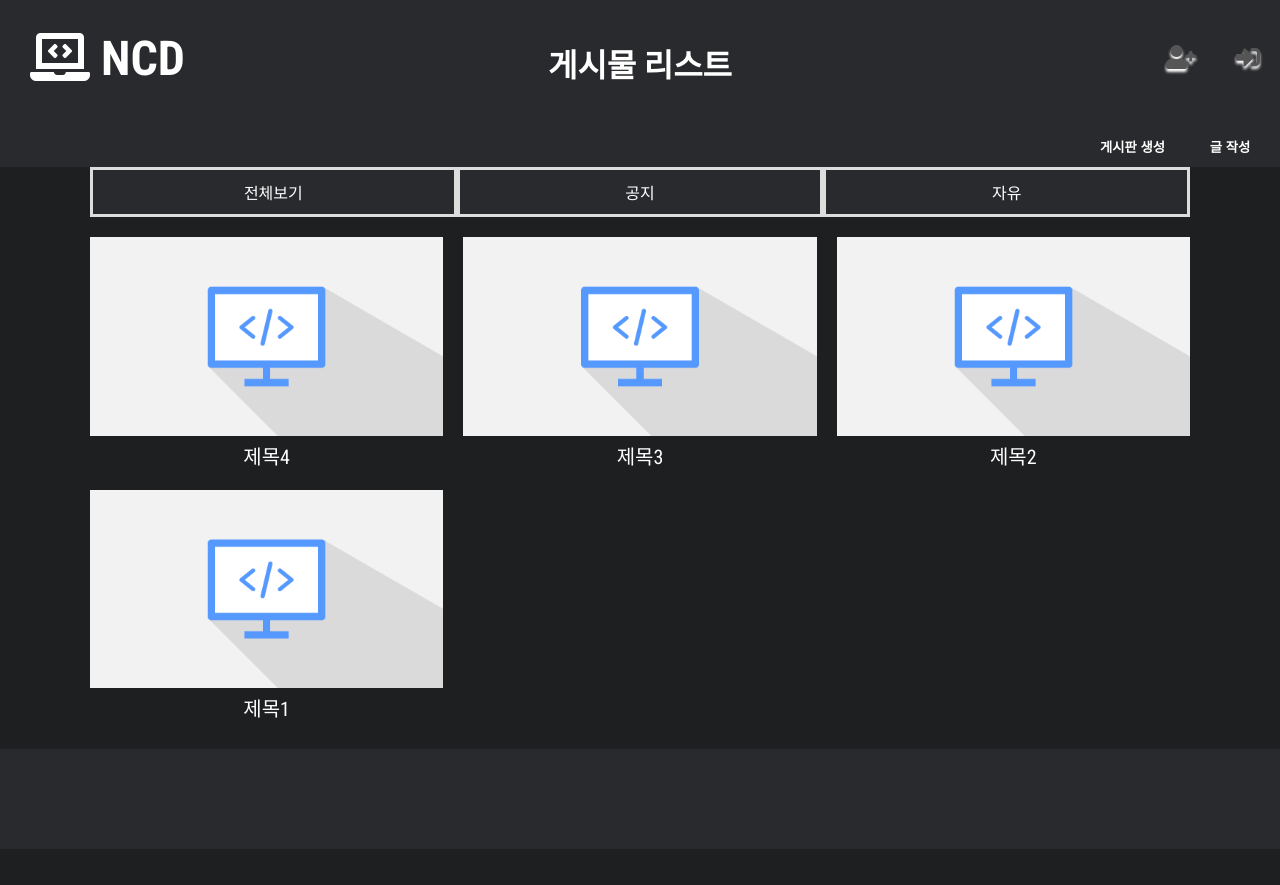
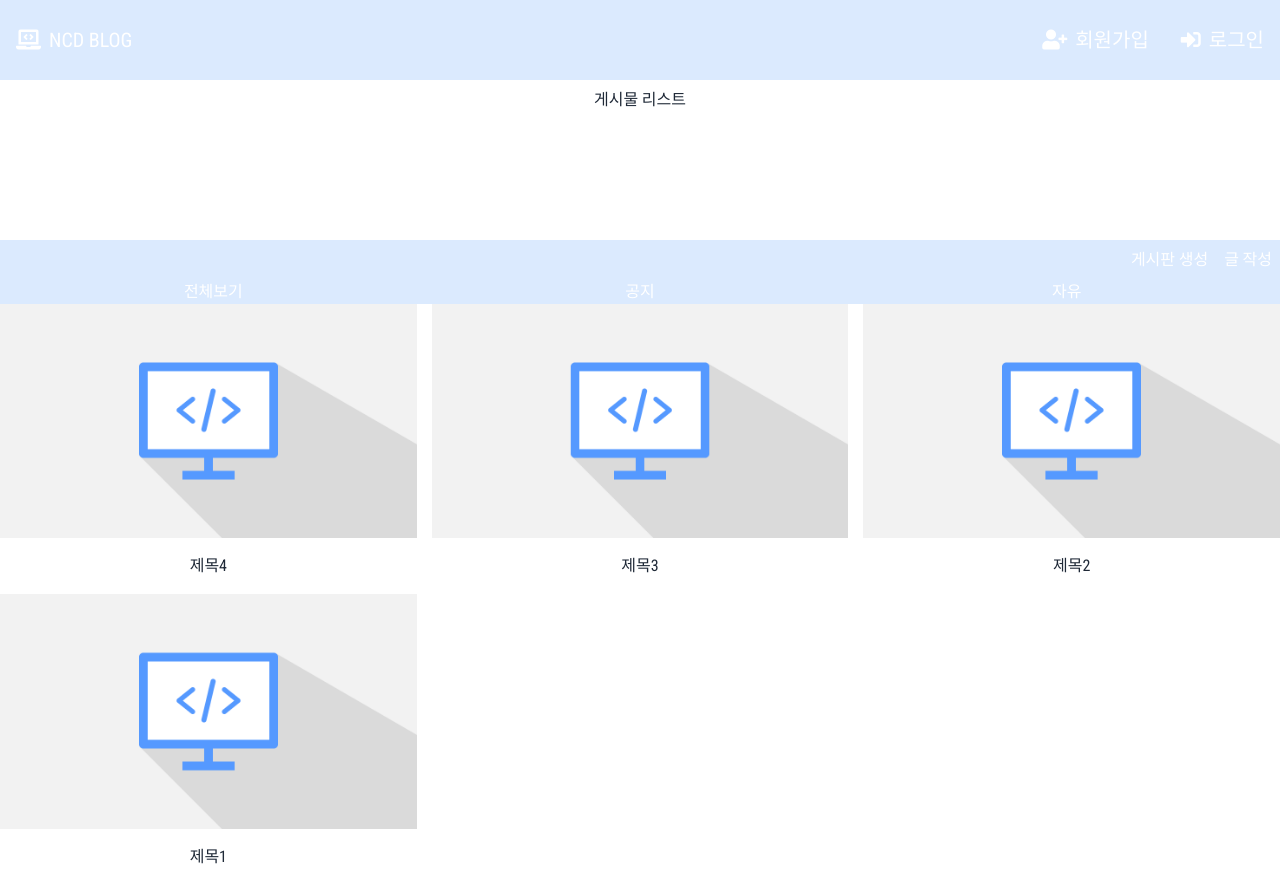
Before and after one commit to kangdoohyun/php_blog_2021, a PHP site: page /usr/article/list in a window 1280 px wide. Before the commit the page ends 718 px from the top, so only its background shows below. Run offline with PHP 8.4, Linux system fonts and the light colour scheme; data comes from the database, SQL or seed files in the repository; some libraries are stand-ins or nearby versions; some web fonts are replaced.

Commit message:
테일윈드로 디자인

```diff
--- a/app/view/usr/article/list.php
+++ b/app/view/usr/article/list.php
@@ -2,7 +2,7 @@
 $pageTitle = "게시물 리스트";
 ?>
 <?php require_once __DIR__ . "/../head.php"; ?>
-<style>
+<!-- <style>
   .border-list-box>ul>li {
     width: calc(100% / <?=count($boards) + 1?>);
     cursor: pointer;
@@ -10,44 +10,47 @@ $pageTitle = "게시물 리스트";
     background: #292a2d;
     border: 3px solid #ddd;
   }
-</style>
-<nav class="list-menu-box inline-grid">
+</style> -->
+<nav class="list-menu-box lg:container mx-auto flex h-full bg-blue-100">
+  <div class="flex-grow"></div>
   <form action="../board/make" method="POST">
-    <input class="input-btn" type="submit" value="게시판 생성">
+    <input class="p-2 bg-blue-100 text-white hover:bg-white hover:text-blue-100" class="input-btn" type="submit" value="게시판 생성">
   </form>
   <form action="./write" method="POST">
     <input type="hidden" name="memberId" value="<?=$_REQUEST['APP__loginedMemberId']?>">
-    <input class="input-btn" type="submit" value="글 작성">
+    <input class="p-2 bg-blue-100 text-white hover:bg-white hover:text-blue-100" class="input-btn" type="submit" value="글 작성">
   </form>
 </nav>
 
-<section class="section-1 con">
-  <nav class="border-list-box">
-    <ul class="inline-grid">
-      <li><a href="./list">전체보기</a></li>
+<section class="section-1 lg:container mx-auto">
+  <nav class="border-list-box bg-blue-100 text-white">
+    <ul class="flex w-full h-full text-center">
+      <li class="w-1/3"><a class="block px-3 w-full hover:bg-white hover:text-blue-100" href="./list">전체보기</a></li>
       <?php foreach( $boards as $board ) { ?>
-      <li><a href="./list?boardId=<?=$board['id']?>"><?=$board['name']?></a></li>
+      <li class="w-1/3"><a class="block px-3 w-full hover:bg-white hover:text-blue-100" href="./list?boardId=<?=$board['id']?>"><?=$board['name']?></a></li>
       <?php } ?>
     </ul>
   </nav>
 
-  <div class="list-content-box img-box">
-    <ul class="inline-grid">
+  <div class="list-content-box mx-auto">
+    <ul class="w-full my-inline-grid">
       <?php foreach( $articles as $article ) { ?>
       <?php $member =$this->memberService->getMemberById($article['memberId'])?>
-      <li>
+      <li class="inline-block w-calc-3">
+        <a href="./detail?id=<?=$article['id']?>">
           <div class="img-box">
             <!-- 이미지 -->
             <img src="/img/programming-3170991.png" alt="">
             <!-- 번호 -->
             <!-- <p><?=$article['id']?></p> -->
             <!-- 제목 -->
-          <p><a href="./detail?id=<?=$article['id']?>"><?=$article['title']?></a></p>
+            <p class="text-center my-4"><?=$article['title']?></p>
             <!-- 작성자 -->
             <!-- <p><?=$member['nickname']?></p> -->
             <!-- 작성 날짜 -->
             <!-- <p><?=$article['regDate']?></p> -->
           </div>
+        </a>
       </li>
       <?php } ?>
     </ul>
--- a/app/view/usr/head.php
+++ b/app/view/usr/head.php
@@ -5,50 +5,68 @@ $loginedMember = $_REQUEST['APP__loginedMember'];
 ?>
 <!DOCTYPE html>
 <html lang="en">
+
 <head>
   <meta charset="UTF-8">
   <meta http-equiv="X-UA-Compatible" content="IE=edge">
   <meta name="viewport" content="width=device-width, initial-scale=1.0">
   <title><?=$pageTitle?></title>
-  <link rel="stylesheet" href="/common.css?ver=1">
+  <!-- 테일윈드 라이브러리 -->
+  <link href="https://cdn.jsdelivr.net/npm/tailwindcss@2.1/dist/tailwind.min.css" rel="stylesheet" type="text/css" />
+  <!-- 데이지 UI -->
+  <link href="https://cdn.jsdelivr.net/npm/daisyui@1.3.2/dist/full.css" rel="stylesheet" type="text/css" />
+  <!-- 폰트어썸 -->
   <link rel="stylesheet" href="https://cdnjs.cloudflare.com/ajax/libs/font-awesome/5.15.3/css/all.min.css">
+  <!-- common.css -->
+  <link rel="stylesheet" href="/common.css">
+
 </head>
+
 <body>
-  <header class="inline-grid">
-    <div class="top-bar-logo-box">
-      <a href="#">
+  <div class="site-wrap">
+    <header class="top-bar bg-blue-100 text-white h-20">
+      <div class="lg:container mx-auto h-full flex">
+          <a href="/" class="top-bar__logo text-xl block px-4 flex items-center">
             <span><i class="fas fa-laptop-code"></i></span>
-        <span>NCD</span>
+            <span class="ml-2">NCD BLOG</span>
           </a>
-    </div>
-    <div>
-      <h1 class="page-name"><?=$pageTitle?></h1>
-    </div>
-    <nav class="top-bar-menu-box">
-      <ul class="inline-grid text-right">
+        <div class="flex-grow"></div>
+        <nav class="top-bar__menu">
+          <ul class="flex h-full text-xl">
             <?php if ($isLogined) { ?>
             <li>
-            <a href="/../usr/member/mypage">
+              <a class="block px-4 h-full flex items-center hover:bg-white hover:text-blue-100" href="../member/mypage">
                 <span><i class="fas fa-user-cog"></i></span>
+                <span class="ml-2">마이페이지</span>
               </a>
             </li>
             <li>
-            <a href="/../usr/member/doLogout">
+              <a class="block px-4 h-full flex items-center hover:bg-white hover:text-blue-100" href="../member/doLogout">
                 <span><i class="fas fa-sign-out-alt"></i></span>
+                <span class="ml-2">로그아웃</span>
               </a>
             </li>
             <?php } else{ ?>
             <li>
-            <a href="/../usr/member/join">
+              <a class="block px-4 h-full flex items-center hover:bg-white hover:text-blue-100" href="../member/join">
                 <span><i class="fas fa-user-plus"></i></span>
+                <span class="ml-2">회원가입</span>
               </a>
             </li>
             <li>
-            <a href="/../usr/member/login">
+              <a class="block px-4 h-full flex items-center hover:bg-white hover:text-blue-100" href="../member/login">
                 <span><i class="fas fa-sign-in-alt"></i></span>
+                <span class="ml-2">로그인</span>
               </a>
             </li>
             <?php } ?>
           </ul>
         </nav>
+      </div>
     </header>
+    <section>
+      <div class="page-name lg:container mx-auto text-center h-40 leading-10">
+        <span><?=$pageTitle?></span>
+      </div>
+    </section>
+  </div>
--- a/public/common.css
+++ b/public/common.css
@@ -1,3 +1,4 @@
+@charset "utf-8";
 /* 로보토 Condensed 폰트 */
 @import url("https://fonts.googleapis.com/css2?family=Roboto+Condensed:wght@400;700&display=swap");
 
@@ -6,9 +7,9 @@
   font-family: "LotteMartDream";
   font-style: normal;
   font-weight: 400;
-  src: url("//cdn.jsdelivr.net/korean-webfonts/1/corps/lottemart/LotteMartDream/LotteMartDreamMedium.woff2")
+  src: url("https://cdn.jsdelivr.net/korean-webfonts/1/corps/lottemart/LotteMartDream/LotteMartDreamMedium.woff2")
       format("woff2"),
-    url("//cdn.jsdelivr.net/korean-webfonts/1/corps/lottemart/LotteMartDream/LotteMartDreamMedium.woff")
+    url("https://cdn.jsdelivr.net/korean-webfonts/1/corps/lottemart/LotteMartDream/LotteMartDreamMedium.woff")
       format("woff");
 }
 
@@ -16,9 +17,9 @@
   font-family: "LotteMartDream";
   font-style: normal;
   font-weight: 700;
-  src: url("//cdn.jsdelivr.net/korean-webfonts/1/corps/lottemart/LotteMartDream/LotteMartDreamBold.woff2")
+  src: url("https://cdn.jsdelivr.net/korean-webfonts/1/corps/lottemart/LotteMartDream/LotteMartDreamBold.woff2")
       format("woff2"),
-    url("//cdn.jsdelivr.net/korean-webfonts/1/corps/lottemart/LotteMartDream/LotteMartDreamBold.woff")
+    url("https://cdn.jsdelivr.net/korean-webfonts/1/corps/lottemart/LotteMartDream/LotteMartDreamBold.woff")
       format("woff");
 }
 
@@ -26,193 +27,41 @@
   font-family: "LotteMartDream";
   font-style: normal;
   font-weight: 300;
-  src: url("//cdn.jsdelivr.net/korean-webfonts/1/corps/lottemart/LotteMartDream/LotteMartDreamLight.woff2")
+  src: url("https://cdn.jsdelivr.net/korean-webfonts/1/corps/lottemart/LotteMartDream/LotteMartDreamLight.woff2")
       format("woff2"),
-    url("//cdn.jsdelivr.net/korean-webfonts/1/corps/lottemart/LotteMartDream/LotteMartDreamLight.woff")
+    url("https://cdn.jsdelivr.net/korean-webfonts/1/corps/lottemart/LotteMartDream/LotteMartDreamLight.woff")
       format("woff");
 }
 
-html {
+html > body {
   font-family: "Roboto Condensed", "LotteMartDream", sans-serif;
 }
 
-/* 노말라이징 */
-*{
-  padding: 0;
-  margin: 0;
+.w-calc-3{
+  width: calc(100% / 3);
 }
-ul, ol, li {
-  list-style: none;
-}
-a{
-  text-decoration: none;
-  color: inherit;
-}
-/* 라이브러리 */
-.con {
-  margin-left: auto;
-  margin-right: auto;
-}
-.inline-grid {
+.my-inline-grid{
   font-size: 0;
 }
-.inline-grid > * {
+.my-inline-grid > *:nth-child(3n - 1) {
+  font-size: 1rem;
   display: inline-block;
+  box-sizing: border-box;
+  vertical-align: top;
+  padding: 0 5px;
+
+}
+.my-inline-grid > *:nth-child(3n - 2) {
   font-size: 1rem;
+  display: inline-block;
+  box-sizing: border-box;
   vertical-align: top;
+  padding-right: 10px;
+}
+.my-inline-grid > *:nth-child(3n - 3) {
+  font-size: 1rem;
+  display: inline-block;
   box-sizing: border-box;
+  vertical-align: top;
+  padding-left: 10px;
 }
-.text-right{
-  text-align: right;
-}
-.img-box > img{
-  width: 100%;
-  display: block;
-}
-.text-center{
-  text-align: center;
-}
-/* 커스텀 */
-.con {
-  width: 1100px;
-}
-body{
-  background-color: #1e1f21;
-  color: white;
-}
-section{
-  min-height: calc(100vh - 237.78px);
-}
-.input-text{
-  padding-bottom: 10px;
-}
-.input-text > input{
-  width: 500px;
-  height: 40px;
-  border: 5px solid #292a2d;
-  padding: 5px;
-}
-.input-btn > input{
-  width: 520px;
-  height: 40px;
-  background-color: #fff;
-  border: 5px solid #292a2d;
-  font-size: 1.5rem;
-  font-weight: bold;
-}
-.input-btn > button{
-  width: 520px;
-  height: 40px;
-  background-color: #fff;
-  border: 5px solid #292a2d;
-  font-size: 1.5rem;
-  font-weight: bold;
-}
-/* 탑바 */
-header{
-  background-color: #292a2d;
-}
-header > div > .page-name{
-  text-align: center;
-}
-header > div:first-child{
-  width: 250px;
-  padding: 30px;
-  font-size: 3rem;
-  font-weight: bold;
-}
-header > div:nth-child(2){
-  width: calc(100% - 250px - 500px);
-}
-header > div:nth-child(2) > h1{
-  position: absolute;
-  left: 50%;
-  top: 40px;
-  transform: translateX(-50%);
-  z-index: 3;
-}
-header > .top-bar-menu-box {
-  width: 500px;
-}
-header > .top-bar-menu-box > ul > li > a{
-  color: #555;
-  padding: 44.225px 20px;
-  font-size: 1.5rem;
-  display: block;
-  transition: color 1s;
-  text-shadow: 0 3px 3px #fff;
-}
-header > .top-bar-menu-box > ul > li:hover > a {
-  color: #fff;
-  text-shadow: 0 3px 3px 555;
-}
-/* footer */
-footer {
-  background-color: #292a2d;
-  height: 100px;
-  margin-top: 20px;
-}
-/* list.php */
-.list-content-box > ul {
-  margin: 0 -10px;
-}
-.list-content-box > ul > li{
-  width: calc(100% / 3);
-  padding: 20px 10px 0 10px;
-  cursor: pointer;
-}
-.list-content-box > ul > li:hover a{
-  text-decoration: underline;
-}
-.list-content-box > ul > li > div > p {
-  text-align: center;
-  padding-top: 5px;
-  font-size: 20px;
-  white-space: nowrap;
-  overflow: hidden;
-  text-overflow: ellipsis;
-}
-.border-list-box > ul > li > a{
-  padding: 10px 0;
-  display: block;
-  transition: 1s;
-}
-.border-list-box > ul:hover{
-  color: #292a2d;
-}
-.border-list-box > ul > li:hover > a{
-  color: #ddd;
-}
-.list-menu-box{
-  text-align: right;
-  background: #292a2d;
-}
-.list-menu-box > form > input{
-  display: inline-block;
-  background: #292a2d;
-  border: none;
-  padding: 20px;
-  color: #fff;
-  font-weight: bold;
-  box-sizing: border-box;
-  width: 100px;
-  height: 50px;
-}
-.list-menu-box > form > input:hover{
-  border-bottom: 2px solid #fff;
-}
-/* login.php */
-section{
-  position: relative;
-}
-section > .login-box{
-  position: absolute;
-  top: 50%;
-  left: 50%;
-  transform: translate(-50%, -50%);
-}
-section > .login-box > form > div > span {
-  display: inline-block;
-  width: 100px;
-  text-align: left;
-}
```
Also changed, not shown: app/view/usr/member/join.php (+10 -10 lines), app/view/usr/member/login.php (+4 -4 lines), app/view/usr/member/mypage.php (+4 -4 lines). Lines whose indentation alone changed are shown as unchanged.
